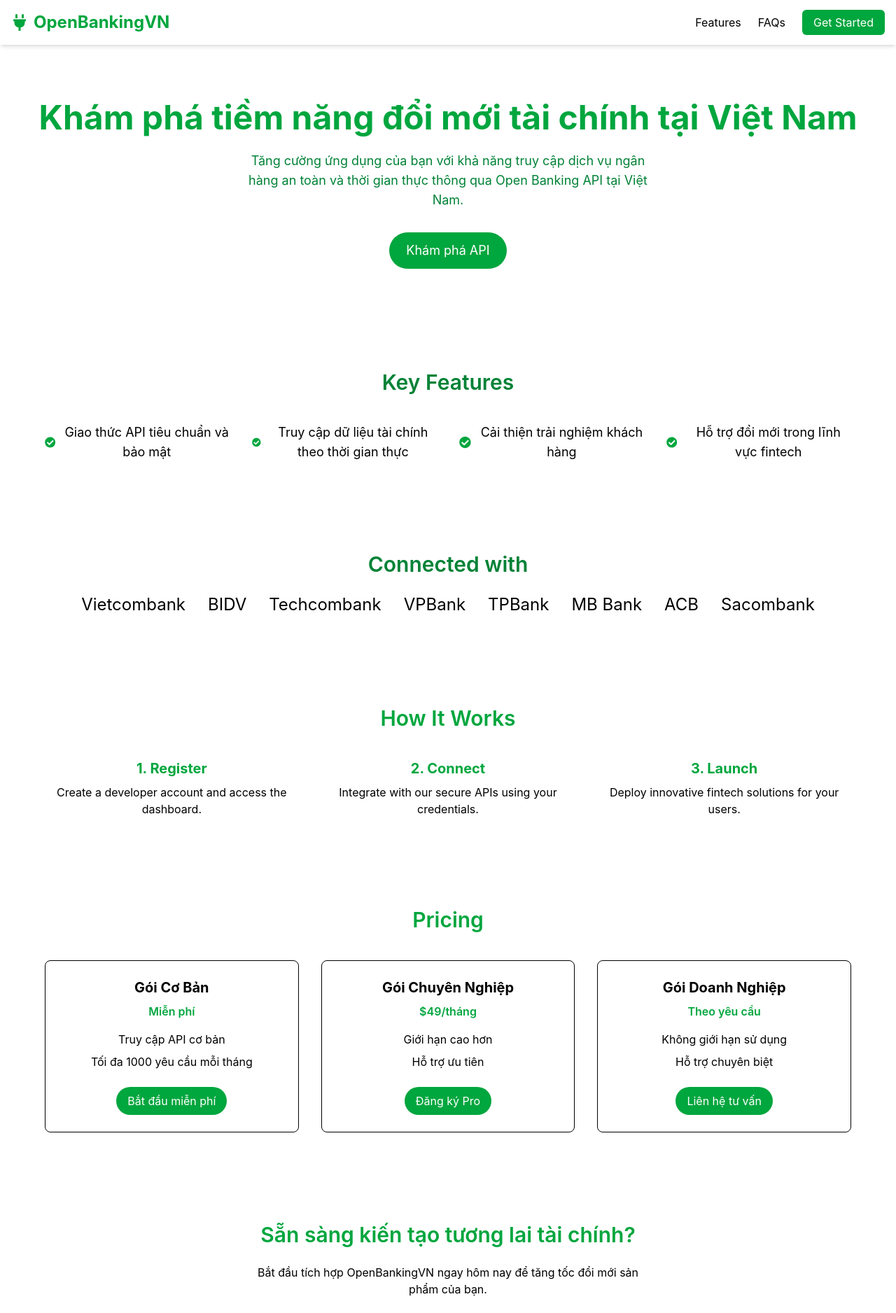
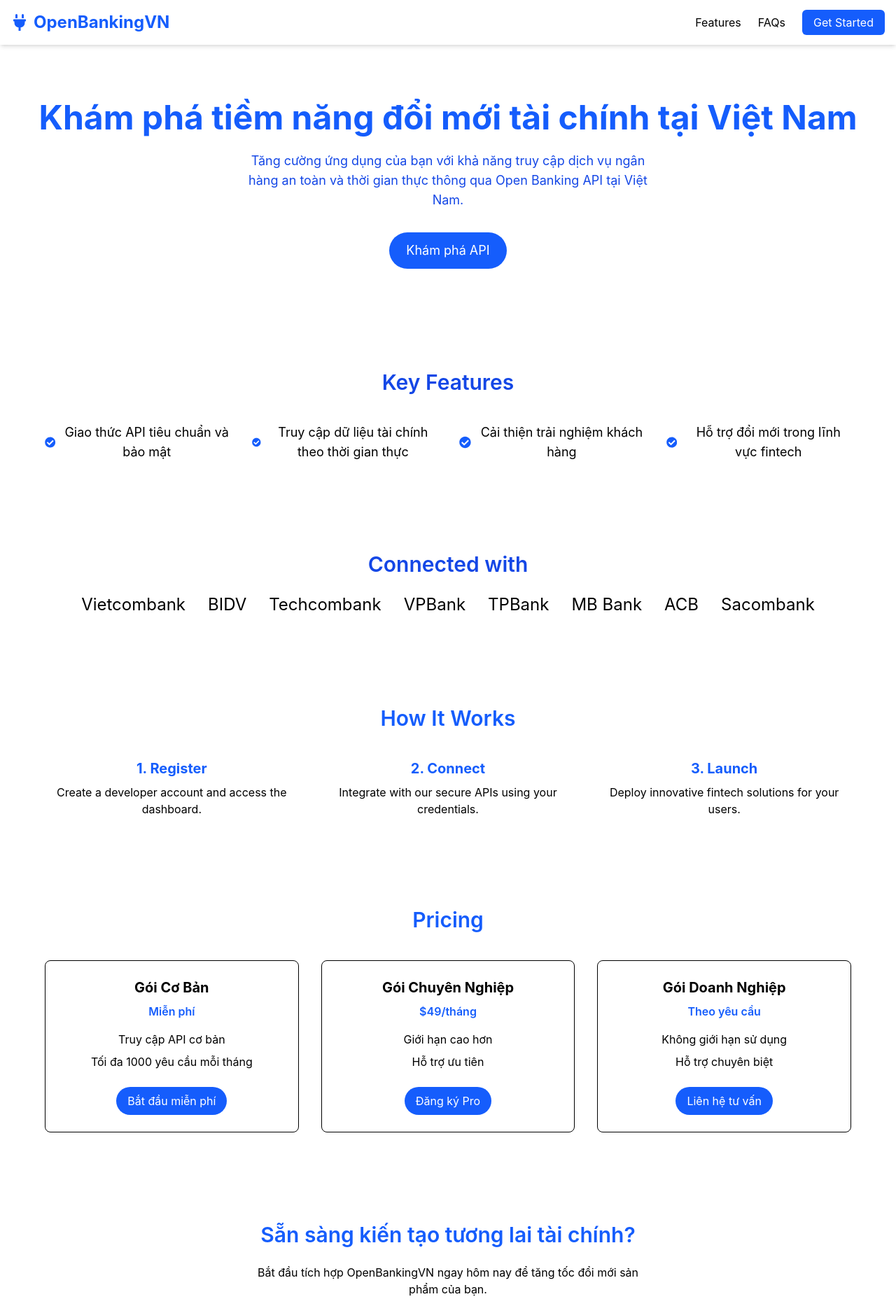
Before and after one commit to hieudoanm/openbanking.vn, a Next.js app: page / in a window 1280 px wide. Shown: the top 1876 px of the page at 70% size. Built offline with nearby package versions, Linux system fonts and the light colour scheme.

Commit message:
update colors

```diff
--- a/src/components/CallToAction.tsx
+++ b/src/components/CallToAction.tsx
@@ -3,11 +3,11 @@
 export const CallToAction: FC = () => {
 	return (
 		<section className="bg-white px-4 py-16 text-center">
-			<h3 className="mb-6 text-3xl font-semibold text-green-600">Sẵn sàng kiến tạo tương lai tài chính?</h3>
+			<h3 className="mb-6 text-3xl font-semibold text-blue-600">Sẵn sàng kiến tạo tương lai tài chính?</h3>
 			<p className="mx-auto mb-6 max-w-xl">
 				Bắt đầu tích hợp OpenBankingVN ngay hôm nay để tăng tốc đổi mới sản phẩm của bạn.
 			</p>
-			<button className="rounded-full bg-green-600 px-6 py-3 text-lg text-white hover:bg-green-700">Bắt đầu</button>
+			<button className="rounded-full bg-blue-600 px-6 py-3 text-lg text-white hover:bg-blue-700">Bắt đầu</button>
 		</section>
 	);
 };
--- a/src/components/Features.tsx
+++ b/src/components/Features.tsx
@@ -11,11 +11,11 @@
 export const Features: FC = () => {
 	return (
 		<section id="features" className="px-4 py-16 text-center">
-			<h3 className="mb-10 text-3xl font-semibold text-green-700">Key Features</h3>
+			<h3 className="mb-10 text-3xl font-semibold text-blue-700">Key Features</h3>
 			<div className="mx-auto grid max-w-6xl gap-8 md:grid-cols-2 lg:grid-cols-4">
 				{features.map((feature, index) => (
 					<div key={index} className="flex items-center justify-center gap-3">
-						<FaCheckCircle className="text-xl text-green-600" />
+						<FaCheckCircle className="text-xl text-blue-600" />
 						<span className="text-lg">{feature}</span>
 					</div>
 				))}
--- a/src/components/FrequentlyAskedQuestions.tsx
+++ b/src/components/FrequentlyAskedQuestions.tsx
@@ -21,12 +21,12 @@
 export const FrequentlyAskedQuestions: FC = () => {
 	return (
 		<section id="faqs" className="mx-auto max-w-4xl bg-white px-4 py-16">
-			<h3 className="mb-12 text-center text-3xl font-semibold text-green-700">Câu hỏi thường gặp</h3>
+			<h3 className="mb-12 text-center text-3xl font-semibold text-blue-700">Câu hỏi thường gặp</h3>
 			<div className="space-y-8">
 				{faqs.map((faq, index) => (
 					<div key={index} className="border-b pb-4">
 						<div className="flex items-start gap-3">
-							<FaQuestionCircle className="mt-1 text-green-600" />
+							<FaQuestionCircle className="mt-1 text-blue-600" />
 							<div>
 								<h4 className="mb-1 text-lg font-semibold">{faq.question}</h4>
 								<p>{faq.answer}</p>
--- a/src/components/Hero.tsx
+++ b/src/components/Hero.tsx
@@ -3,16 +3,14 @@
 export const Hero: FC = () => {
 	return (
 		<header className="px-4 py-20 text-center">
-			<h2 className="mb-6 text-4xl font-bold text-green-600 md:text-5xl">
+			<h2 className="mb-6 text-4xl font-bold text-blue-600 md:text-5xl">
 				Khám phá tiềm năng đổi mới tài chính tại Việt Nam
 			</h2>
-			<p className="mx-auto mb-8 max-w-xl text-lg text-green-700">
+			<p className="mx-auto mb-8 max-w-xl text-lg text-blue-700">
 				Tăng cường ứng dụng của bạn với khả năng truy cập dịch vụ ngân hàng an toàn và thời gian thực thông qua Open
 				Banking API tại Việt Nam.
 			</p>
-			<button className="rounded-full bg-green-600 px-6 py-3 text-lg text-white hover:bg-green-700">
-				Khám phá API
-			</button>
+			<button className="rounded-full bg-blue-600 px-6 py-3 text-lg text-white hover:bg-blue-700">Khám phá API</button>
 		</header>
 	);
 };
--- a/src/components/HowItWorks.tsx
+++ b/src/components/HowItWorks.tsx
@@ -3,18 +3,18 @@
 export const HowItWorks: FC = () => {
 	return (
 		<section className="bg-white px-4 py-16 text-center">
-			<h3 className="mb-10 text-3xl font-semibold text-green-600">How It Works</h3>
+			<h3 className="mb-10 text-3xl font-semibold text-blue-600">How It Works</h3>
 			<div className="mx-auto grid max-w-6xl gap-8 md:grid-cols-3">
 				<div>
-					<h4 className="mb-2 text-xl font-bold text-green-600">1. Register</h4>
+					<h4 className="mb-2 text-xl font-bold text-blue-600">1. Register</h4>
 					<p>Create a developer account and access the dashboard.</p>
 				</div>
 				<div>
-					<h4 className="mb-2 text-xl font-bold text-green-600">2. Connect</h4>
+					<h4 className="mb-2 text-xl font-bold text-blue-600">2. Connect</h4>
 					<p>Integrate with our secure APIs using your credentials.</p>
 				</div>
 				<div>
-					<h4 className="mb-2 text-xl font-bold text-green-600">3. Launch</h4>
+					<h4 className="mb-2 text-xl font-bold text-blue-600">3. Launch</h4>
 					<p>Deploy innovative fintech solutions for your users.</p>
 				</div>
 			</div>
--- a/src/components/LogosCloud.tsx
+++ b/src/components/LogosCloud.tsx
@@ -5,7 +5,7 @@
 export const LogosCloud: FC = () => {
 	return (
 		<section className="py-16">
-			<div className="mb-6 text-center text-3xl font-semibold text-green-700">Connected with</div>
+			<div className="mb-6 text-center text-3xl font-semibold text-blue-700">Connected with</div>
 			<div className="flex flex-wrap justify-center gap-8 text-2xl">
 				{logos.map((logo, index) => (
 					<span key={index}>{logo}</span>
--- a/src/components/Navbar.tsx
+++ b/src/components/Navbar.tsx
@@ -6,17 +6,17 @@
 	return (
 		<nav className="bg-white shadow-md">
 			<div className="container mx-auto flex items-center justify-between px-4 py-4">
-				<h1 className="flex items-center gap-2 text-2xl font-bold text-green-600">
+				<h1 className="flex items-center gap-2 text-2xl font-bold text-blue-600">
 					<FaPlug /> OpenBankingVN
 				</h1>
 				<div className="space-x-6">
-					<a href="#features" className="hover:text-green-600">
+					<a href="#features" className="hover:text-blue-600">
 						Features
 					</a>
-					<a href="#faqs" className="hover:text-green-600">
+					<a href="#faqs" className="hover:text-blue-600">
 						FAQs
 					</a>
-					<Link href="#" className="rounded-md bg-green-600 px-4 py-2 text-white transition hover:bg-green-700">
+					<Link href="#" className="rounded-md bg-blue-600 px-4 py-2 text-white transition hover:bg-blue-700">
 						Get Started
 					</Link>
 				</div>
--- a/src/components/Pricing.tsx
+++ b/src/components/Pricing.tsx
@@ -24,18 +24,18 @@
 export const Pricing: FC = () => {
 	return (
 		<section className="bg-white px-4 py-16 text-center">
-			<h3 className="mb-10 text-3xl font-semibold text-green-600">Pricing</h3>
+			<h3 className="mb-10 text-3xl font-semibold text-blue-600">Pricing</h3>
 			<div className="mx-auto grid max-w-6xl gap-8 md:grid-cols-3">
 				{pricing.map((tier, index) => (
 					<div key={index} className="rounded-lg border p-6">
 						<h4 className="mb-2 text-xl font-bold">{tier.name}</h4>
-						<p className="mb-4 font-semibold text-green-600">{tier.price}</p>
+						<p className="mb-4 font-semibold text-blue-600">{tier.price}</p>
 						{tier.features.map((feature, i) => (
 							<p key={i} className="mb-2">
 								{feature}
 							</p>
 						))}
-						<button className="mt-4 rounded-full bg-green-600 px-4 py-2 text-white hover:bg-green-700">
+						<button className="mt-4 rounded-full bg-blue-600 px-4 py-2 text-white hover:bg-blue-700">
 							{tier.button}
 						</button>
 					</div>
--- /dev/null
+++ b/src/pages/app/index.tsx
@@ -0,0 +1,7 @@
+import { NextPage } from 'next';
+
+const AppPage: NextPage = () => {
+	return <></>;
+};
+
+export default AppPage;
```
Also changed, not shown: 5 other files (tests, documents, lock files or other folders).
